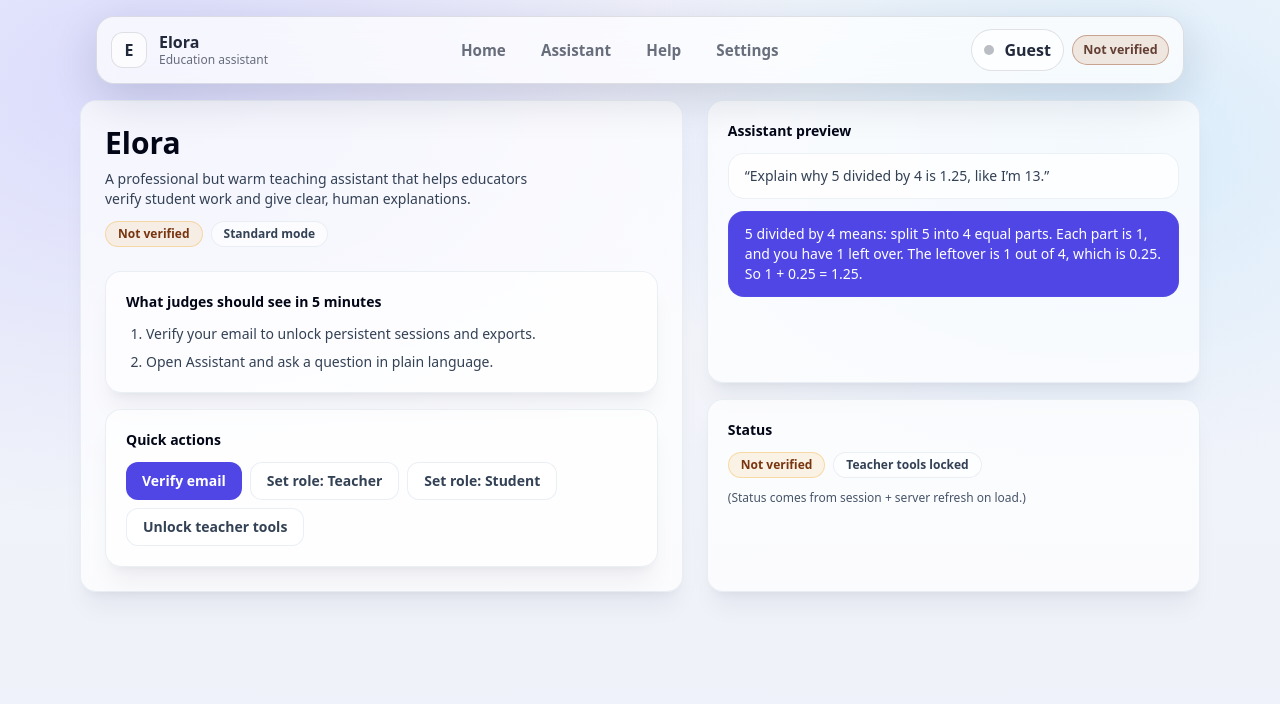
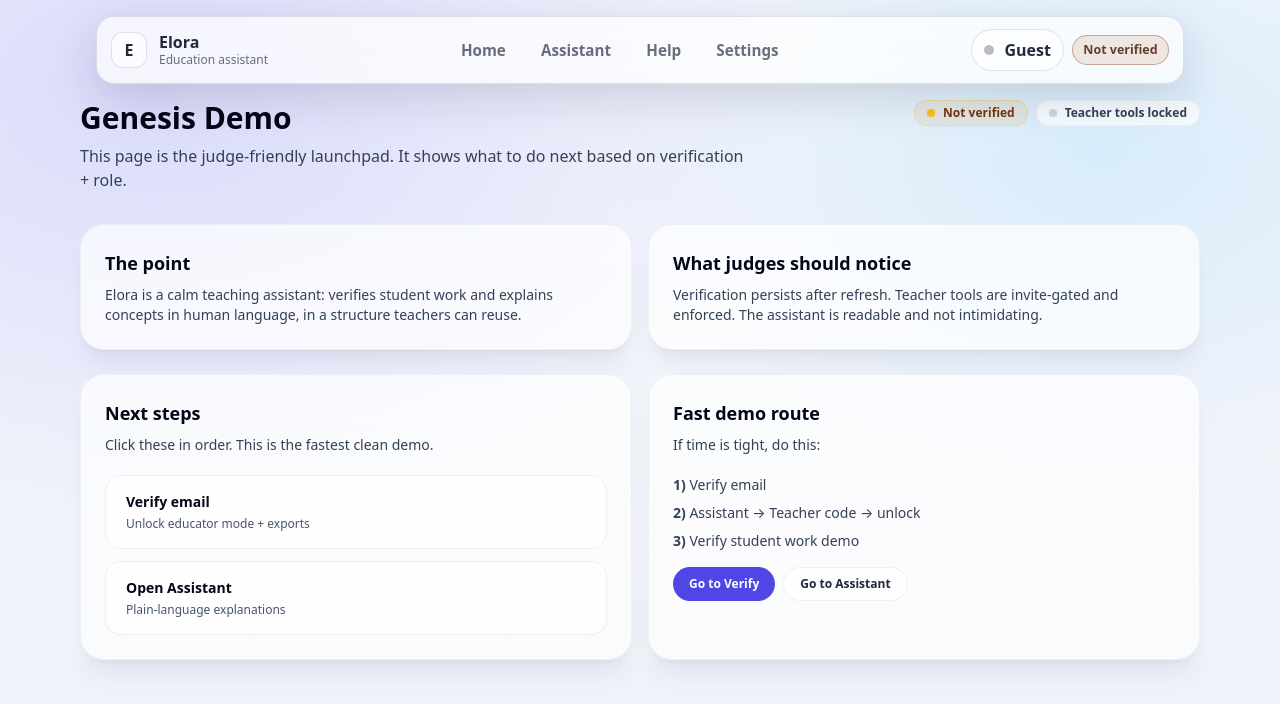
Before and after one commit to tweetharis-netizen/elora-verification-ui, a Next.js app: page /demo in a window 1280 px wide. Shown: the top 704 px of the page. Built offline with nearby package versions, Linux system fonts and the light colour scheme; no server answers.

Commit message:
Update demo.js

```diff
--- a/pages/demo.js
+++ b/pages/demo.js
@@ -1,321 +1,165 @@
 import Head from "next/head";
 import { useEffect, useMemo, useState } from "react";
-import Modal from "../components/Modal";
-import {
-  activateTeacher,
-  getSession,
-  refreshVerifiedFromServer,
-  setGuest as storeGuest,
-  setRole as storeRole,
-} from "../lib/session";
+import { useRouter } from "next/router";
+import { getSession, isTeacher, refreshVerifiedFromServer } from "../lib/session";
 
-function cn(...classes) {
-  return classes.filter(Boolean).join(" ");
+function cn(...xs) {
+  return xs.filter(Boolean).join(" ");
 }
 
-function Chip({ children, variant = "neutral" }) {
+function Chip({ variant, children }) {
   const styles =
     variant === "good"
-      ? "border-emerald-500/30 bg-emerald-500/10 text-emerald-800 dark:text-emerald-200"
+      ? "border-emerald-400/30 bg-emerald-500/10 text-emerald-800 dark:text-emerald-200"
       : variant === "warn"
-      ? "border-amber-500/30 bg-amber-500/10 text-amber-900 dark:text-amber-200"
-      : variant === "accent"
-      ? "border-indigo-500/30 bg-indigo-500/10 text-indigo-800 dark:text-indigo-200"
-      : "border-slate-200/70 dark:border-white/10 bg-white/60 dark:bg-slate-950/15 text-slate-700 dark:text-slate-200";
+      ? "border-amber-400/30 bg-amber-500/10 text-amber-900 dark:text-amber-200"
+      : "border-slate-200/60 dark:border-white/10 bg-white/70 dark:bg-slate-950/25 text-slate-700 dark:text-slate-200";
 
-  return <span className={cn("rounded-full px-3 py-1 text-xs font-extrabold border", styles)}>{children}</span>;
+  const dot =
+    variant === "good"
+      ? "bg-emerald-400"
+      : variant === "warn"
+      ? "bg-amber-400"
+      : "bg-slate-300 dark:bg-white/30";
+
+  return (
+    <span className={cn("inline-flex items-center gap-2 rounded-full border px-3 py-1 text-xs font-extrabold", styles)}>
+      <span className={cn("h-2 w-2 rounded-full", dot)} />
+      {children}
+    </span>
+  );
 }
 
-function PreviewCard({ title, children }) {
+function DemoCard({ title, desc, children }) {
   return (
-    <div className="rounded-2xl border border-slate-200/70 dark:border-white/10 bg-white/70 dark:bg-slate-950/20 shadow-xl shadow-slate-900/5 dark:shadow-black/20 p-5">
-      <div className="text-sm font-black text-slate-950 dark:text-white">{title}</div>
-      <div className="mt-3">{children}</div>
+    <div className="rounded-3xl border border-slate-200/60 dark:border-white/10 bg-white/70 dark:bg-slate-950/20 p-6 shadow-xl shadow-slate-900/5 dark:shadow-black/20">
+      <div className="text-lg font-black text-slate-950 dark:text-white">{title}</div>
+      <div className="mt-2 text-sm text-slate-700 dark:text-slate-300">{desc}</div>
+      {children ? <div className="mt-5">{children}</div> : null}
     </div>
   );
 }
 
-export default function DemoPage() {
+export default function Demo() {
+  const router = useRouter();
+
   const [session, setSession] = useState(() => getSession());
   const verified = Boolean(session?.verified);
-  const teacher = Boolean(session?.teacher);
-
-  const [verifyGateOpen, setVerifyGateOpen] = useState(false);
-  const [teacherGateOpen, setTeacherGateOpen] = useState(false);
-
-  const [verifyEmail, setVerifyEmail] = useState("");
-  const [verifyStatus, setVerifyStatus] = useState("");
-
-  const [teacherGateCode, setTeacherGateCode] = useState("");
-  const [teacherGateStatus, setTeacherGateStatus] = useState("");
+  const teacher = Boolean(isTeacher());
 
   useEffect(() => {
     let mounted = true;
-
-    async function refresh() {
-      try {
-        await refreshVerifiedFromServer();
-      } finally {
-        const s = getSession();
+    refreshVerifiedFromServer().then(() => {
       if (!mounted) return;
-        setSession(s);
-      }
-    }
-
-    refresh();
-
-    const onSession = () => setSession(getSession());
-    window.addEventListener("elora:session", onSession);
-    window.addEventListener("storage", onSession);
+      setSession(getSession());
+    });
     return () => {
       mounted = false;
-      window.removeEventListener("elora:session", onSession);
-      window.removeEventListener("storage", onSession);
     };
   }, []);
 
   const nextSteps = useMemo(() => {
-    const items = [];
-    if (!verified) items.push("Verify your email to unlock persistent sessions and exports.");
-    if (verified && !teacher) items.push("Enter a teacher invite code to unlock teacher tools.");
-    items.push("Open Assistant and ask a question in plain language.");
-    return items;
+    if (!verified) {
+      return [
+        { label: "Verify email", href: "/verify", note: "Unlock educator mode + exports" },
+        { label: "Open Assistant", href: "/assistant", note: "Plain-language explanations" },
+      ];
+    }
+    if (!teacher) {
+      return [
+        { label: "Open Assistant", href: "/assistant", note: "Enter a Teacher Invite Code to unlock tools" },
+        { label: "Help (demo script)", href: "/help", note: "5–7 minute run-through" },
+      ];
+    }
+    return [
+      { label: "Open Assistant", href: "/assistant", note: "Teacher tools unlocked" },
+      { label: "Help (demo script)", href: "/help", note: "Follow the 5 steps live" },
+    ];
   }, [verified, teacher]);
-
-  async function doVerifySend() {
-    const email = verifyEmail.trim();
-    if (!email) return;
-
-    setVerifyStatus("Sending…");
-
-    try {
-      const r = await fetch("/api/verification/send", {
-        method: "POST",
-        headers: { "Content-Type": "application/json" },
-        body: JSON.stringify({ email }),
-      });
-      const data = await r.json().catch(() => null);
-      if (!r.ok) throw new Error(data?.error || "Failed to send verification email.");
-      setVerifyStatus("Sent! Check your inbox.");
-    } catch (e) {
-      setVerifyStatus(String(e?.message || e));
-    }
-  }
-
-  async function doTeacherRedeem() {
-    setTeacherGateStatus("");
-    const code = teacherGateCode.trim();
-    if (!code) {
-      setTeacherGateStatus("Enter a code.");
-      return false;
-    }
-
-    try {
-      const ok = await activateTeacher(code);
-      if (!ok) {
-        setTeacherGateStatus("Invalid code.");
-        return false;
-      }
-
-      await refreshVerifiedFromServer();
-      const s = getSession();
-      setSession(s);
-
-      setTeacherGateStatus("Teacher tools unlocked ✅");
-      return true;
-    } catch {
-      setTeacherGateStatus("Could not validate right now. Try again.");
-      return false;
-    }
-  }
 
   return (
     <>
       <Head>
-        <title>Elora Demo</title>
+        <title>Elora — Genesis Demo</title>
       </Head>
 
       <div className="elora-page">
         <div className="elora-container">
-          <div className="grid gap-6 lg:grid-cols-[1.1fr,0.9fr]">
-            <div className="rounded-2xl border border-slate-200/70 dark:border-white/10 bg-white/70 dark:bg-slate-950/20 shadow-xl shadow-slate-900/5 dark:shadow-black/20 p-6">
-              <div className="flex items-start justify-between gap-3 flex-wrap">
+          <div className="flex flex-wrap items-start justify-between gap-3">
             <div>
-                  <h1 className="text-3xl font-black text-slate-950 dark:text-white">Elora</h1>
-                  <div className="mt-2 text-sm text-slate-700 dark:text-slate-300 max-w-[56ch]">
-                    A professional but warm teaching assistant that helps educators verify student work and give clear,
-                    human explanations.
+              <h1 className="text-3xl font-black text-slate-950 dark:text-white">Genesis Demo</h1>
+              <p className="mt-2 text-slate-700 dark:text-slate-300 max-w-2xl">
+                This page is the judge-friendly launchpad. It shows what to do next based on verification + role.
+              </p>
+            </div>
+
+            <div className="flex flex-wrap gap-2">
+              <Chip variant={verified ? "good" : "warn"}>{verified ? "Verified" : "Not verified"}</Chip>
+              <Chip variant={teacher ? "good" : "neutral"}>{teacher ? "Teacher mode" : "Teacher tools locked"}</Chip>
             </div>
           </div>
 
-                <div className="flex items-center gap-2">
-                  <Chip variant={verified ? "good" : "warn"}>{verified ? "Verified" : "Not verified"}</Chip>
-                  <Chip variant={teacher ? "accent" : "neutral"}>{teacher ? "Teacher mode" : "Standard mode"}</Chip>
-                </div>
+          <div className="mt-8 grid gap-4 md:grid-cols-2">
+            <DemoCard
+              title="The point"
+              desc="Elora is a calm teaching assistant: verifies student work and explains concepts in human language, in a structure teachers can reuse."
+            />
+
+            <DemoCard
+              title="What judges should notice"
+              desc="Verification persists after refresh. Teacher tools are invite-gated and enforced. The assistant is readable and not intimidating."
+            />
           </div>
 
-              <div className="mt-6 grid gap-4">
-                <PreviewCard title="What judges should see in 5 minutes">
-                  <ol className="list-decimal ml-5 space-y-2 text-sm text-slate-700 dark:text-slate-200">
-                    {nextSteps.map((s, i) => (
-                      <li key={i}>{s}</li>
+          <div className="mt-6 grid gap-4 md:grid-cols-2">
+            <DemoCard title="Next steps" desc="Click these in order. This is the fastest clean demo.">
+              <div className="grid gap-3">
+                {nextSteps.map((s) => (
+                  <button
+                    key={s.href}
+                    type="button"
+                    onClick={() => router.push(s.href)}
+                    className="rounded-2xl border border-slate-200/60 dark:border-white/10 bg-white/70 dark:bg-slate-950/20 px-5 py-4 text-left hover:bg-white dark:hover:bg-slate-950/35"
+                  >
+                    <div className="text-sm font-extrabold text-slate-950 dark:text-white">{s.label}</div>
+                    <div className="mt-1 text-xs text-slate-600 dark:text-slate-300">{s.note}</div>
+                  </button>
                 ))}
+              </div>
+            </DemoCard>
+
+            <DemoCard title="Fast demo route" desc="If time is tight, do this:">
+              <ol className="mt-2 grid gap-2 text-sm text-slate-700 dark:text-slate-300">
+                <li>
+                  <b>1)</b> Verify email
+                </li>
+                <li>
+                  <b>2)</b> Assistant → Teacher code → unlock
+                </li>
+                <li>
+                  <b>3)</b> Verify student work demo
+                </li>
               </ol>
-                </PreviewCard>
-
-                <PreviewCard title="Quick actions">
-                  <div className="flex flex-wrap gap-2">
+              <div className="mt-4 flex flex-wrap gap-2">
                 <button
                   type="button"
-                      onClick={() => setVerifyGateOpen(true)}
-                      className="rounded-xl bg-indigo-600 px-4 py-2 text-sm font-black text-white hover:bg-indigo-500 transition"
+                  onClick={() => router.push("/verify")}
+                  className="rounded-full bg-indigo-600 px-4 py-2 text-xs font-extrabold text-white hover:bg-indigo-700"
                 >
-                      Verify email
+                  Go to Verify
                 </button>
-
                 <button
                   type="button"
-                      onClick={() => {
-                        storeRole("educator");
-                        setSession(getSession());
-                      }}
-                      className="rounded-xl border border-slate-200/70 dark:border-white/10 bg-white/60 dark:bg-slate-950/15 px-4 py-2 text-sm font-extrabold text-slate-700 dark:text-slate-200 hover:bg-white/40 dark:hover:bg-slate-950/25"
+                  onClick={() => router.push("/assistant")}
+                  className="rounded-full border border-slate-200/60 dark:border-white/10 bg-white/70 dark:bg-slate-950/20 px-4 py-2 text-xs font-extrabold text-slate-800 dark:text-slate-200 hover:bg-white dark:hover:bg-slate-950/35"
                 >
-                      Set role: Teacher
-                    </button>
-
-                    <button
-                      type="button"
-                      onClick={() => {
-                        storeRole("student");
-                        setSession(getSession());
-                      }}
-                      className="rounded-xl border border-slate-200/70 dark:border-white/10 bg-white/60 dark:bg-slate-950/15 px-4 py-2 text-sm font-extrabold text-slate-700 dark:text-slate-200 hover:bg-white/40 dark:hover:bg-slate-950/25"
-                    >
-                      Set role: Student
-                    </button>
-
-                    <button
-                      type="button"
-                      onClick={() => setTeacherGateOpen(true)}
-                      className="rounded-xl border border-slate-200/70 dark:border-white/10 bg-white/60 dark:bg-slate-950/15 px-4 py-2 text-sm font-extrabold text-slate-700 dark:text-slate-200 hover:bg-white/40 dark:hover:bg-slate-950/25"
-                    >
-                      Unlock teacher tools
+                  Go to Assistant
                 </button>
               </div>
-                </PreviewCard>
-              </div>
-            </div>
-
-            <div className="grid gap-4">
-              <PreviewCard title="Assistant preview">
-                <div className="space-y-3">
-                  <div className="rounded-2xl border border-slate-200/60 dark:border-white/10 bg-white/80 dark:bg-slate-950/25 px-4 py-3 text-sm text-slate-700 dark:text-slate-200">
-                    “Explain why 5 divided by 4 is 1.25, like I’m 13.”
-                  </div>
-
-                  <div className="rounded-2xl border border-indigo-500/20 bg-indigo-600 text-white px-4 py-3 text-sm">
-                    5 divided by 4 means: split 5 into 4 equal parts. Each part is 1, and you have 1 left over. The leftover
-                    is 1 out of 4, which is 0.25. So 1 + 0.25 = 1.25.
-                  </div>
-                </div>
-              </PreviewCard>
-
-              <PreviewCard title="Status">
-                <div className="flex flex-wrap gap-2">
-                  <Chip variant={verified ? "good" : "warn"}>{verified ? "Verified" : "Not verified"}</Chip>
-                  <Chip variant={teacher ? "accent" : "neutral"}>{teacher ? "Teacher mode enabled" : "Teacher tools locked"}</Chip>
-                </div>
-                <div className="mt-3 text-xs text-slate-600 dark:text-slate-300">
-                  (Status comes from session + server refresh on load.)
-                </div>
-              </PreviewCard>
+            </DemoCard>
           </div>
         </div>
       </div>
-      </div>
-
-      {/* Verify gate modal */}
-      <Modal open={verifyGateOpen} title="Verify to continue" onClose={() => setVerifyGateOpen(false)}>
-        <div className="text-sm text-slate-700 dark:text-slate-200">
-          Verification unlocks exports and persistent sessions. For demo: use a real email you can access.
-        </div>
-
-        <div className="mt-4">
-          <label className="text-xs font-extrabold text-slate-800 dark:text-slate-200">Email</label>
-          <input
-            value={verifyEmail}
-            onChange={(e) => setVerifyEmail(e.target.value)}
-            placeholder="you@example.com"
-            className="mt-2 w-full rounded-xl border border-slate-200/70 dark:border-white/10 bg-white/80 dark:bg-slate-950/20 px-3 py-2 text-sm text-slate-900 dark:text-white outline-none focus:ring-2 focus:ring-indigo-500/40"
-          />
-          <div className="mt-3 flex items-center gap-2">
-            <button
-              type="button"
-              onClick={doVerifySend}
-              className="rounded-xl bg-indigo-600 px-4 py-2 text-sm font-black text-white hover:bg-indigo-500 transition"
-            >
-              Send link
-            </button>
-
-            <button
-              type="button"
-              onClick={async () => {
-                storeGuest(true);
-                setSession(getSession());
-                setVerifyGateOpen(false);
-              }}
-              className="rounded-xl border border-slate-200/70 dark:border-white/10 bg-white/60 dark:bg-slate-950/15 px-4 py-2 text-sm font-extrabold text-slate-700 dark:text-slate-200 hover:bg-white/40 dark:hover:bg-slate-950/25"
-            >
-              Continue as guest
-            </button>
-          </div>
-
-          {verifyStatus ? <div className="mt-3 text-xs text-slate-600 dark:text-slate-300">{verifyStatus}</div> : null}
-        </div>
-      </Modal>
-
-      {/* Teacher gate modal */}
-      <Modal open={teacherGateOpen} title="Unlock Teacher Tools" onClose={() => setTeacherGateOpen(false)}>
-        <div className="text-sm text-slate-700 dark:text-slate-200">
-          Lesson plans, worksheets, assessments, and slides are locked behind a Teacher Invite Code.
-        </div>
-
-        <div className="mt-4">
-          <label className="text-xs font-extrabold text-slate-800 dark:text-slate-200">Invite code</label>
-          <input
-            value={teacherGateCode}
-            onChange={(e) => setTeacherGateCode(e.target.value)}
-            placeholder="e.g. GENESIS2026"
-            className="mt-2 w-full rounded-xl border border-slate-200/70 dark:border-white/10 bg-white/80 dark:bg-slate-950/20 px-3 py-2 text-sm text-slate-900 dark:text-white outline-none focus:ring-2 focus:ring-indigo-500/40"
-          />
-
-          <div className="mt-3 flex items-center gap-2">
-            <button
-              type="button"
-              onClick={async () => {
-                const ok = await doTeacherRedeem();
-                if (ok) setTeacherGateOpen(false);
-              }}
-              className="rounded-xl bg-indigo-600 px-4 py-2 text-sm font-black text-white hover:bg-indigo-500 transition"
-            >
-              Unlock
-            </button>
-
-            <button
-              type="button"
-              onClick={() => setTeacherGateOpen(false)}
-              className="rounded-xl border border-slate-200/70 dark:border-white/10 bg-white/60 dark:bg-slate-950/15 px-4 py-2 text-sm font-extrabold text-slate-700 dark:text-slate-200 hover:bg-white/40 dark:hover:bg-slate-950/25"
-            >
-              Cancel
-            </button>
-          </div>
-
-          {teacherGateStatus ? (
-            <div className="mt-3 text-xs text-slate-600 dark:text-slate-300">{teacherGateStatus}</div>
-          ) : null}
-        </div>
-      </Modal>
     </>
   );
 }
```
Lines whose indentation alone changed are shown as unchanged.
